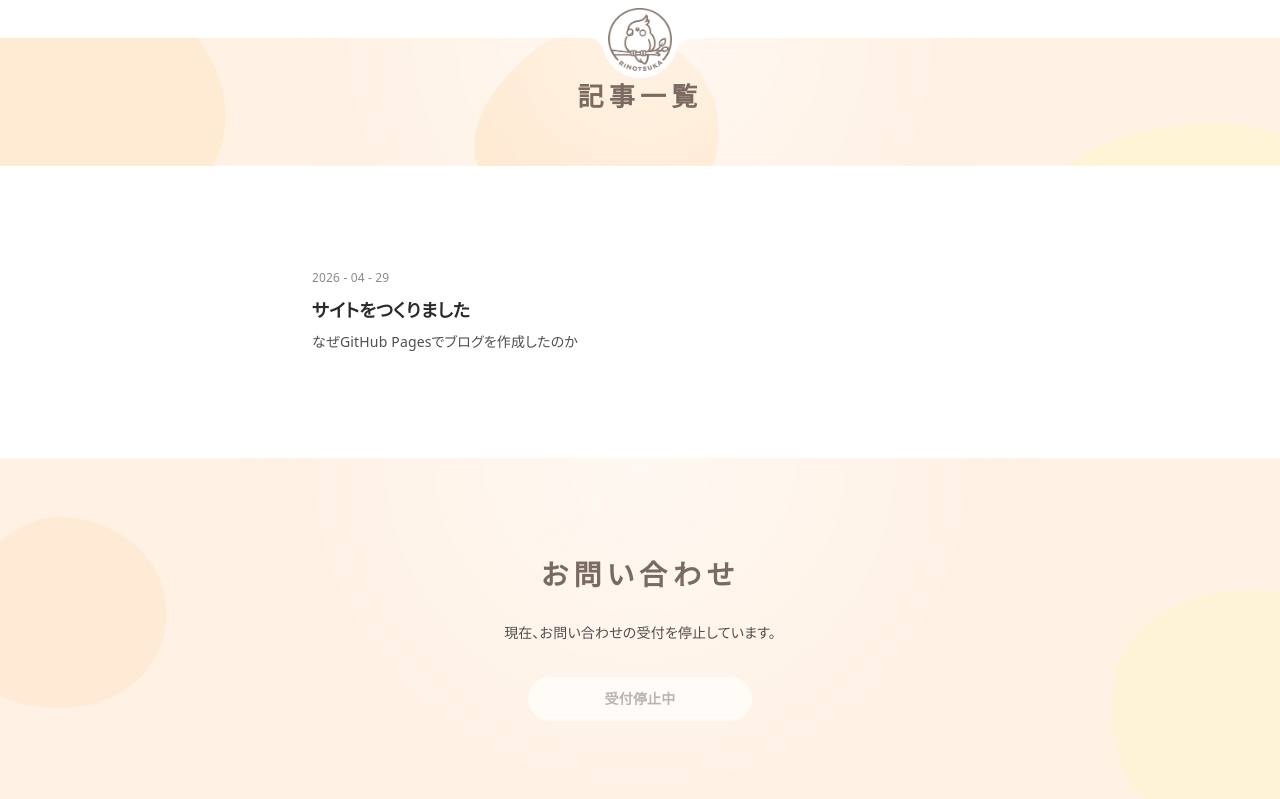
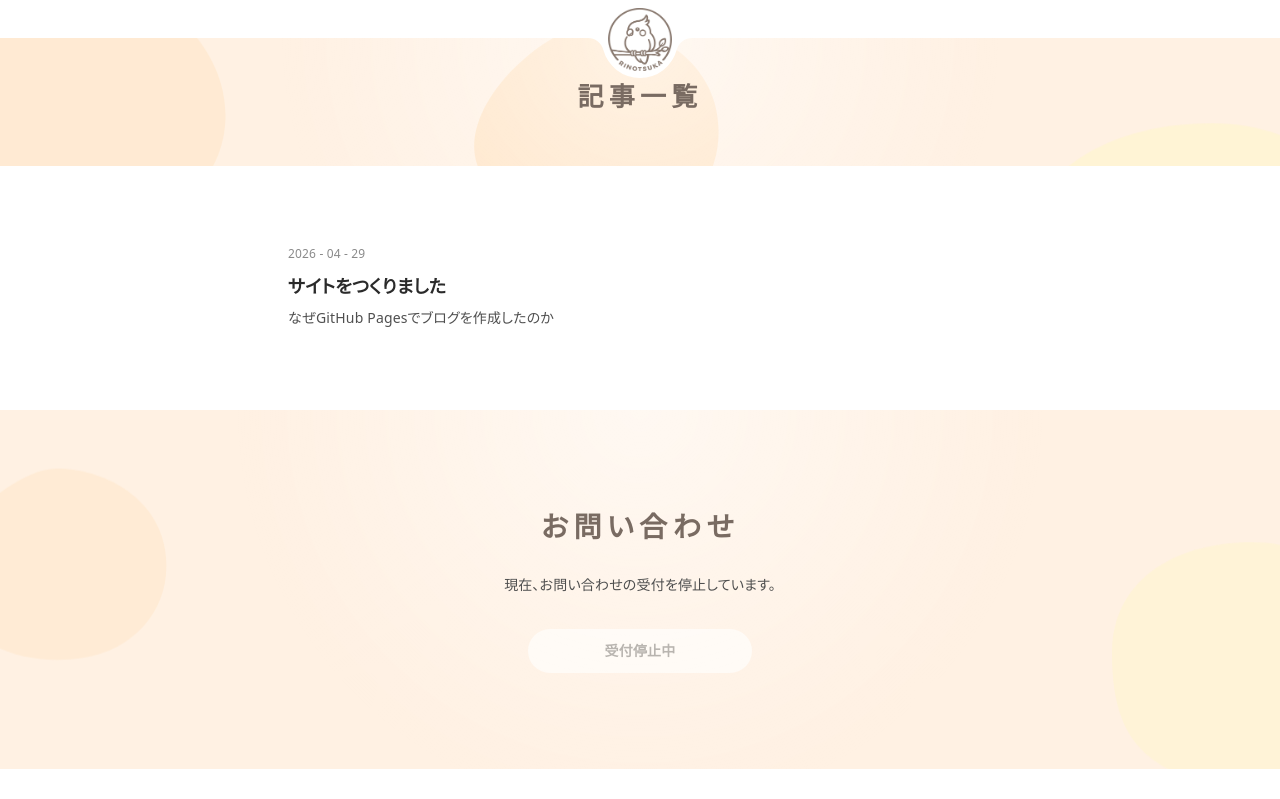
Before and after one commit to rinotsuka/rinotsuka.github.io, a Next.js app: page /blog in a window 1280 px wide. Shown: the top 799 px of the page. Built offline with nearby package versions, Linux system fonts and the light colour scheme; a web font is replaced by a local one.

Commit message:
style(blog): 記事カード内側の padding を削除

```diff
--- a/components/blog/PostCard.tsx
+++ b/components/blog/PostCard.tsx
@@ -10,7 +10,7 @@ export function PostCard({ post }: Props) {
   return (
     <Link
       href={`/blog/${post.slug}/`}
-      className="group block rounded-2xl bg-paper p-6 transition hover:-translate-y-0.5"
+      className="group block rounded-2xl bg-paper transition hover:-translate-y-0.5"
     >
       <div className="flex items-center gap-2 text-xs text-ink-mute">
         <time dateTime={post.date}>{formatDate(post.date)}</time>
```
